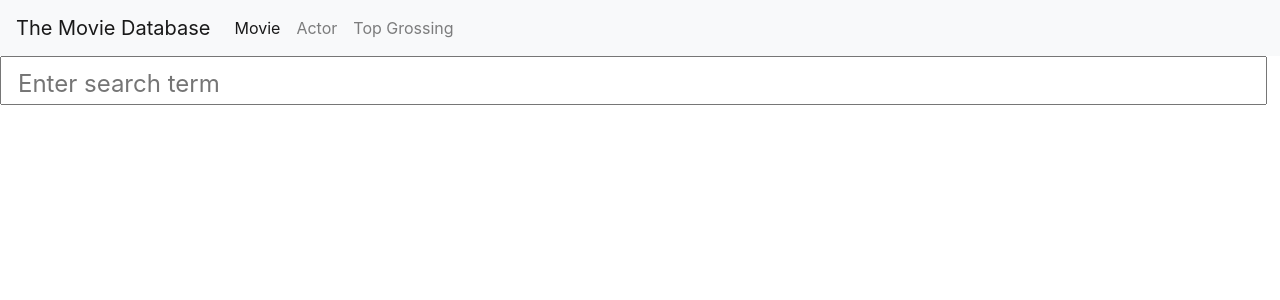
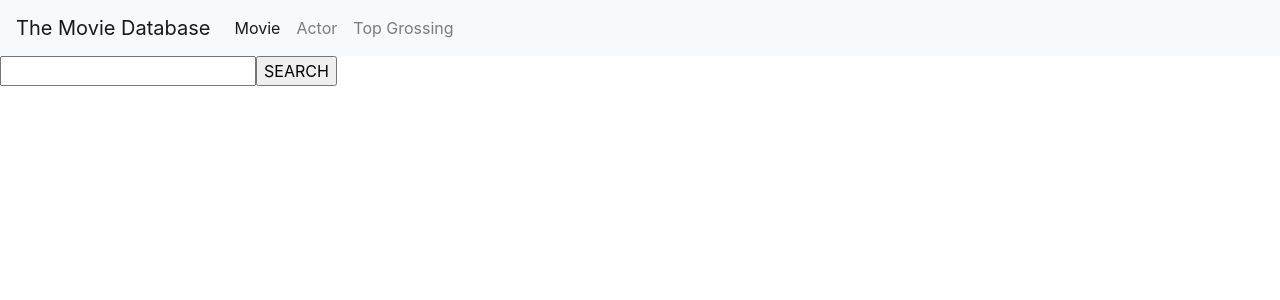
Before and after one commit to RdotSilva/React-MovieDB-App, a React (Create React App) app in the folder client/: page /searchmovie in a window 1280 px wide. Shown: the top 300 px of the page. Built offline with nearby package versions, Linux system fonts and the light colour scheme.

Commit message:
Replace search bar inside of SearchMovie

```diff
--- a/client/src/components/search/SearchMovie.js
+++ b/client/src/components/search/SearchMovie.js
@@ -1,19 +1,9 @@
 import React, { Component } from 'react';
+import Search from './Search';
 
 class SearchMovie extends Component {
 	render() {
-		return (
-			<input
-				style={{
-					fontSize: 24,
-					display: 'block',
-					width: '99%',
-					paddingTop: 8,
-					paddingLeft: 16
-				}}
-				placeholder="Enter search term"
-			/>
-		);
+		return <Search />;
 	}
 }
 
```
